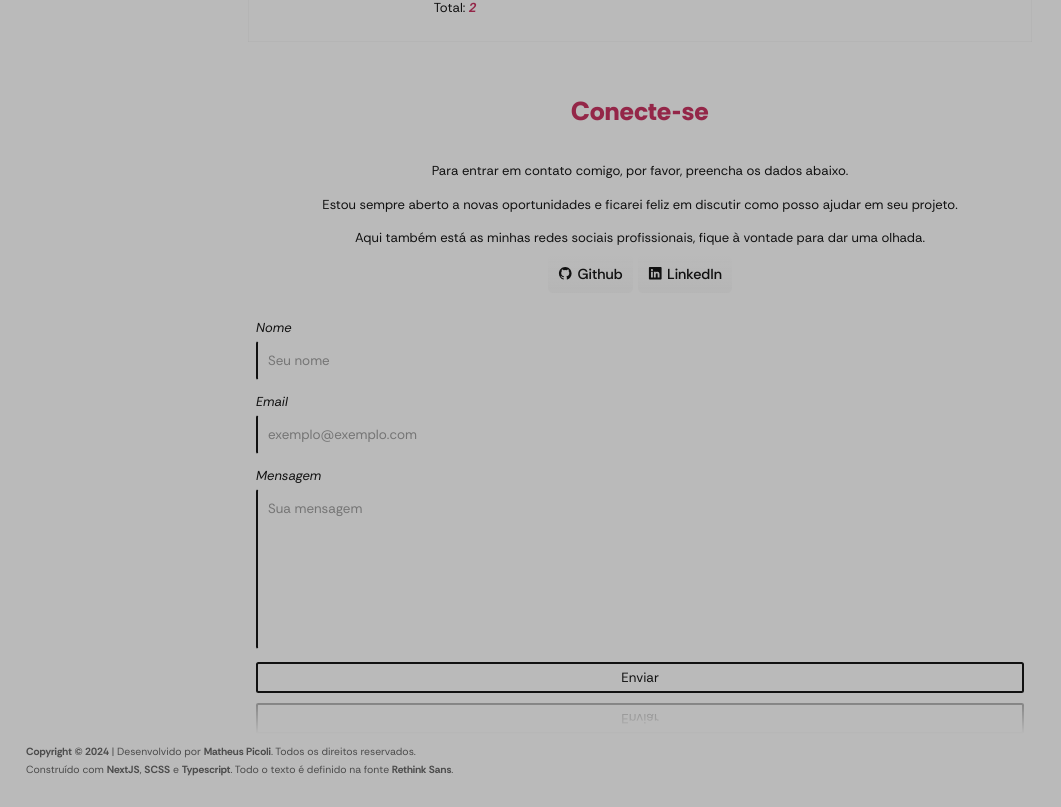
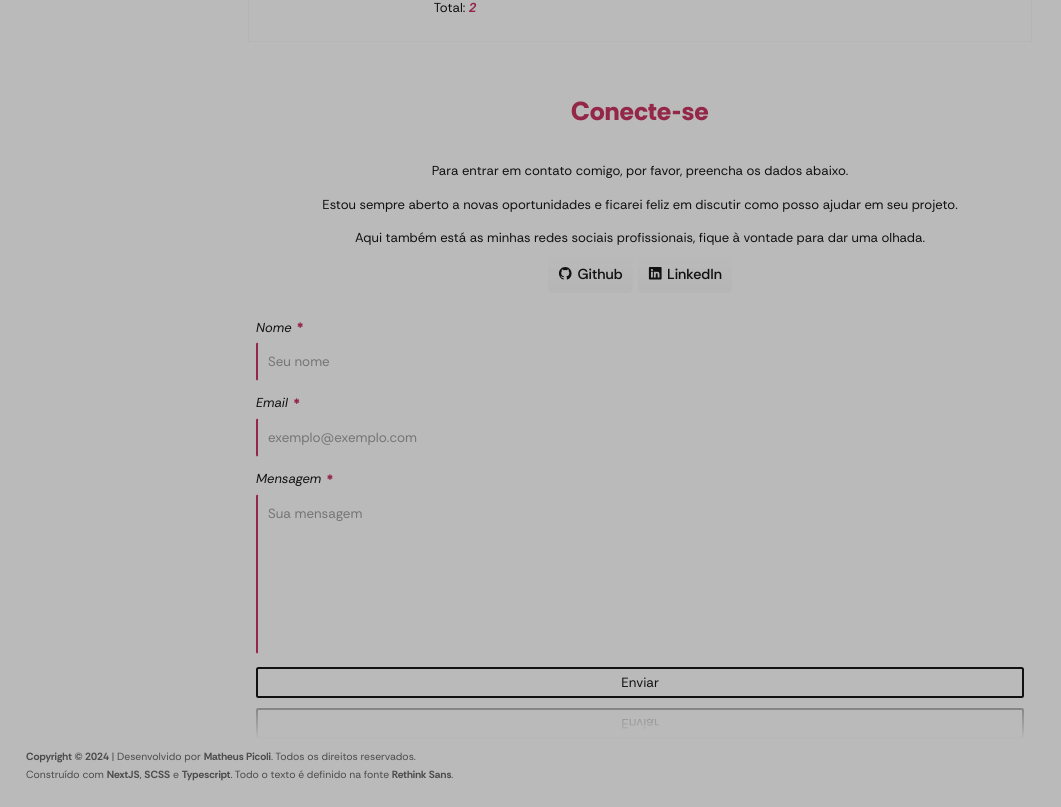
Before and after one commit to matheuszpicoli/portfolio2nd, a Next.js app: page / in a window 1280 px wide. Shown: the part 2502-3309 px from the top of the page, without its empty margins (0-1061 px from the left). Built offline with nearby package versions, Linux system fonts and the light colour scheme.

Commit message:
SCSS adjustments

```diff
--- a/src/app/components/Contact.tsx
+++ b/src/app/components/Contact.tsx
@@ -63,15 +63,15 @@ export default function Contact(): React.JSX.Element {
                 </div>
                 <form className="contact-form" onSubmit={sendEmail}>
                     <div>
-                        <label htmlFor="name">Nome</label>
+                        <label htmlFor="name">Nome<sup>*</sup></label>
                         <input id="name" type="text" name="name" placeholder="Seu nome" onChange={(event: React.ChangeEvent<HTMLInputElement>): void => setName(event.target.value)} value={name} required />
                     </div>
                     <div>
-                        <label htmlFor="email">Email</label>
+                        <label htmlFor="email">Email<sup>*</sup></label>
                         <input id="email" type="email" name="email" placeholder="exemplo@exemplo.com" onChange={(event: React.ChangeEvent<HTMLInputElement>): void => setEmail(event.target.value)} value={email} required />
                     </div>
                     <div>
-                        <label htmlFor="message">Mensagem</label>
+                        <label htmlFor="message">Mensagem<sup>*</sup></label>
                         <textarea id="message" name="message" placeholder="Sua mensagem" onChange={(event: React.ChangeEvent<HTMLTextAreaElement>): void => setMessage(event.target.value)} value={message} required />
                     </div>
                     <div>
--- a/src/app/stylesheets/Contact.scss
+++ b/src/app/stylesheets/Contact.scss
@@ -43,6 +43,14 @@
                 cursor: pointer;
                 font-family: $italic;
                 width: max-content;
+
+                sup {
+                    color: $main-color;
+                    font-family: $extra-bold;
+                    font-size: 1.1em;
+                    margin-inline: 5px;
+                    vertical-align: middle;
+                }
             }
 
             :where(input[type="text"], input[type="email"], textarea) {
@@ -61,6 +69,17 @@
                 &:not(:focus) {
                     border-left-color: var(--text-color);
                     outline-color: transparent;
+
+                    &:invalid {
+                        border-left: 2px solid $main-color;
+                    }
+                }
+
+                &:focus {
+                    &:valid {
+                        border-left-color: var(--text-color);
+                        outline-color: var(--text-color);
+                    }
                 }
 
                 &::placeholder {
@@ -80,13 +99,8 @@
                     }
                 }
 
-                &:valid {
-                    border-left-color: var(--text-color);
-                    outline-color: var(--text-color);
-                }
-
                 &:invalid {
-                    @include animation(shake 500ms ease);
+                    @include animation(shake 800ms ease);
                 }
             }
 
--- a/src/app/stylesheets/Navbar.scss
+++ b/src/app/stylesheets/Navbar.scss
@@ -18,9 +18,12 @@ header {
             font-family: $medium;
             font-size: 1.3em;
 
+            :where(a, span) {
+                cursor: pointer;
+            }
+
             a {
                 color: inherit;
-                cursor: pointer;
                 text-decoration: none;
             }
 
```
